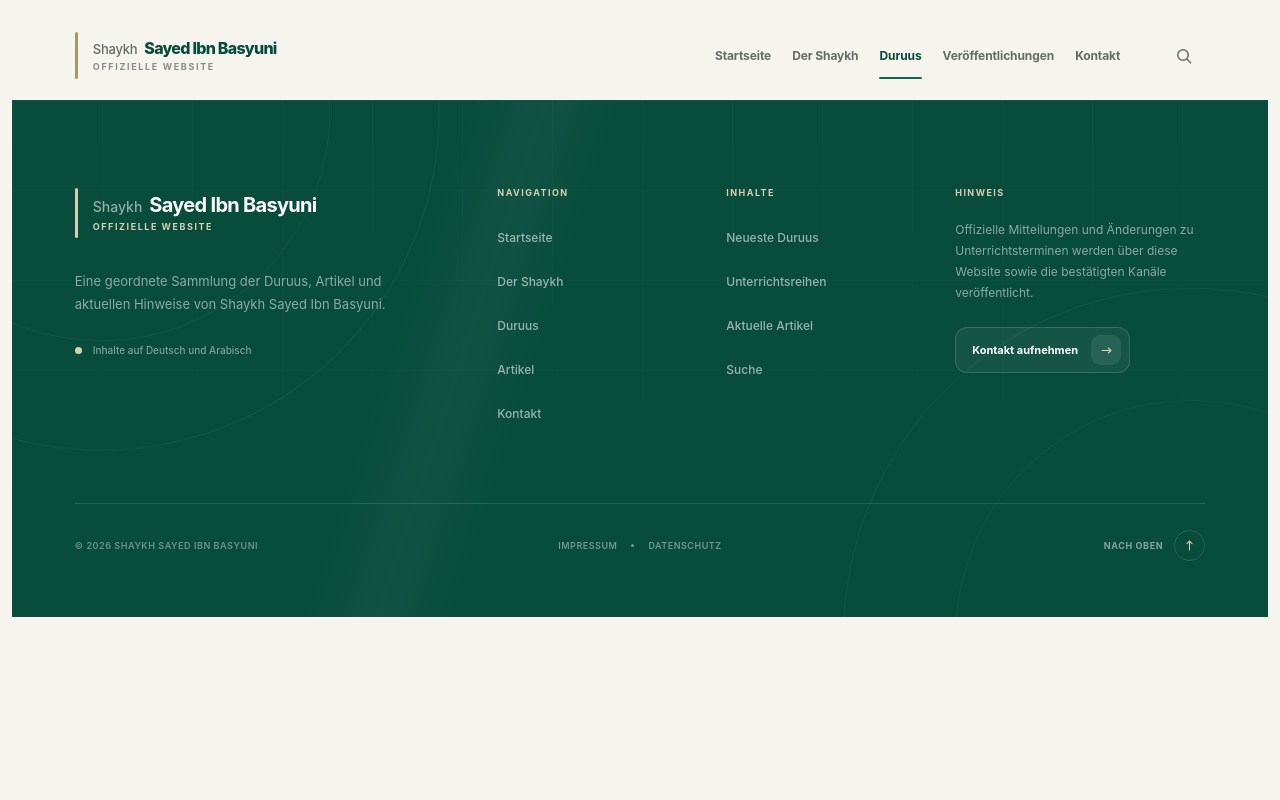
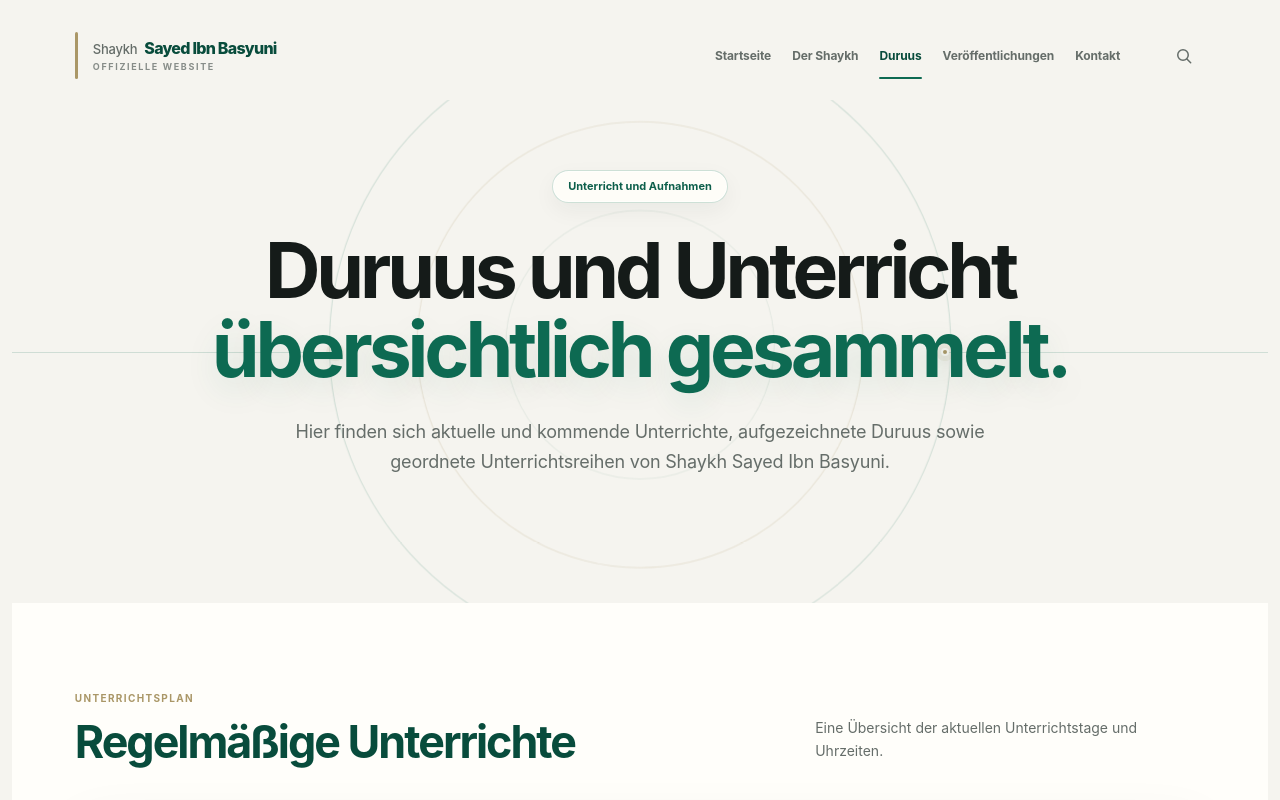
Before and after one commit to SoufianElfouzari/Shaykh-Sayed-Ibn-Basyuni-Website, a React (Vite) app: page /duruus in a window 1280 px wide. Shown: the top 800 px of the page. Built offline with nearby package versions, Linux system fonts and the light colour scheme.

Commit message:
feat: add lessen schedule to duruus structure

```diff
--- a/src/pages/Duruus/Duruus.jsx
+++ b/src/pages/Duruus/Duruus.jsx
@@ -1,5 +1,7 @@
 import Footer from "../Home/common/Footer/Footer";
 import Header from "../Home/common/Header/Header";
+import LessonSchedule from "../Home/common/LessonSchedule/LessonSchedule";
+import DuruusHero from "./DuruusHero/DuruusHero";
 
 function Duruus() {
   return (
@@ -7,7 +9,8 @@ function Duruus() {
         <Header />
 
         <main>
-
+            <DuruusHero />
+            <LessonSchedule />
         </main>
 
         <Footer />
```
